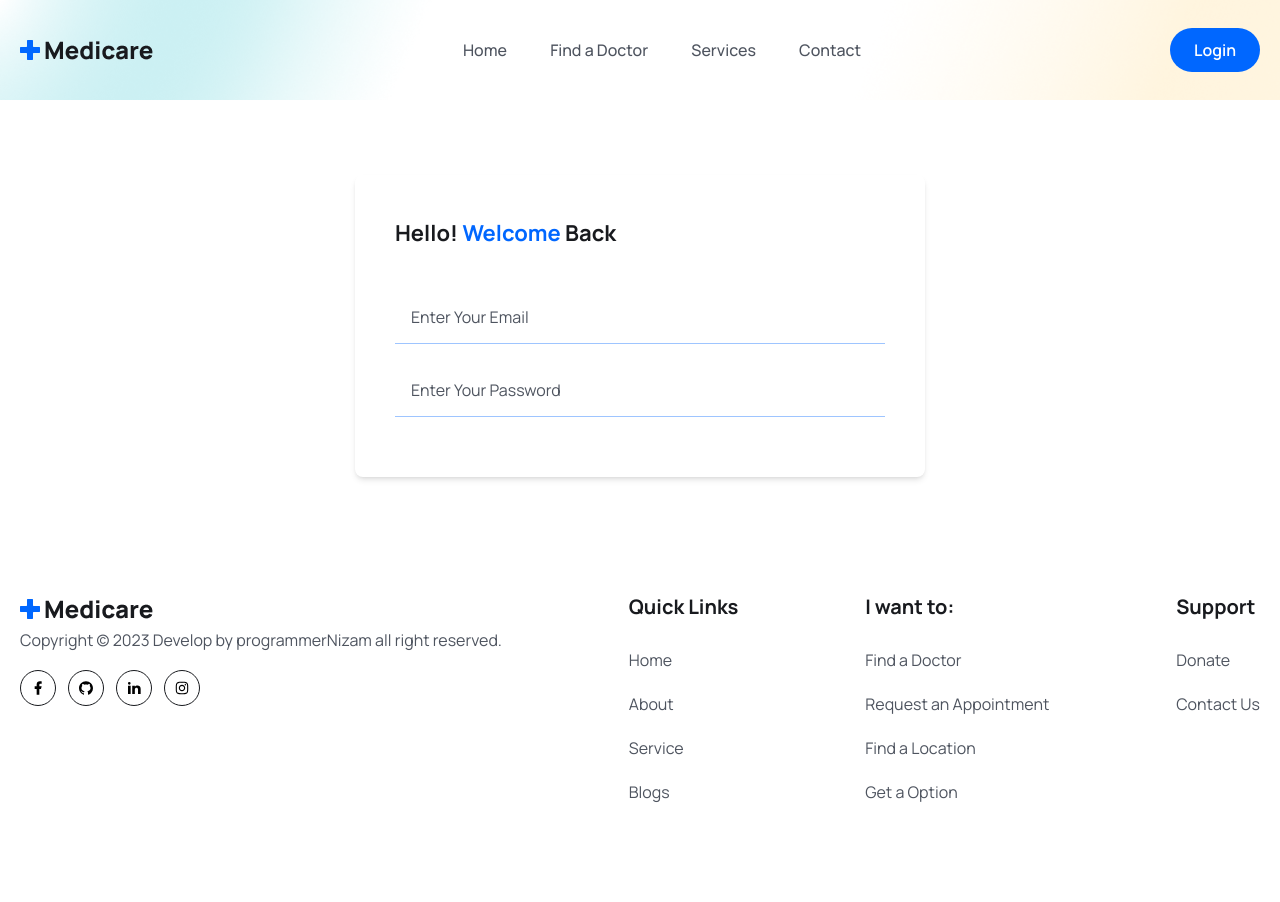
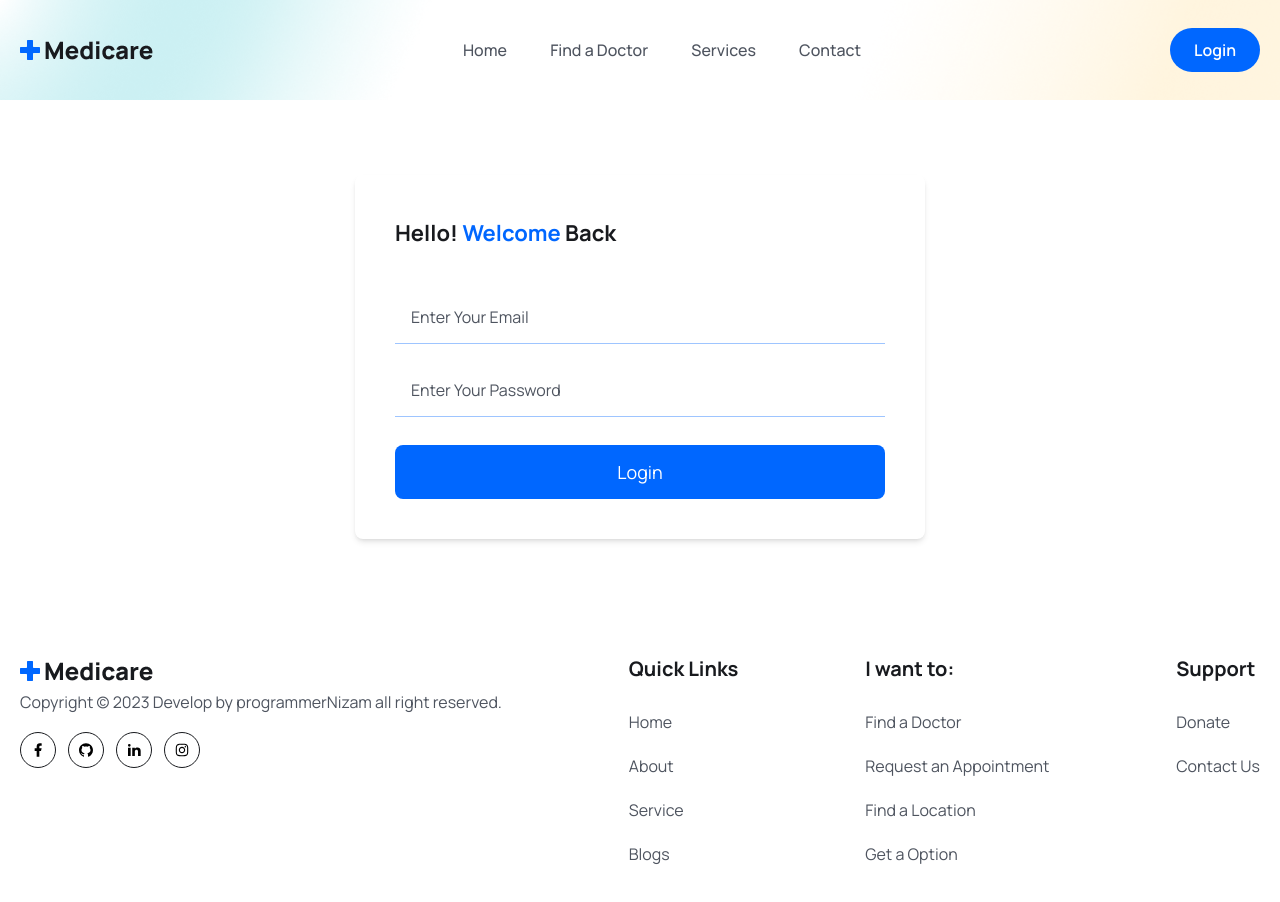
Before and after one commit to programmernizam/medicare, a React (Vite) app: page /login in a window 1280 px wide. Shown: the top 902 px of the page. Built offline with nearby package versions, Linux system fonts and the light colour scheme.

Commit message:
Login form submit button added

```diff
--- a/src/pages/Login.jsx
+++ b/src/pages/Login.jsx
@@ -35,6 +35,14 @@ const Login = () => {
               className="w-full px-4 py-3 border-b border-solid border-[#0066ff61] focus:outline-none focus:border-b-primaryColor text-[16px] leading-7 text-headingColor placeholder:text-textColor cursor:pointer"
             />
           </div>
+          <div className="mt-7">
+            <button
+              type="submit"
+              className="w-full bg-primaryColor text-white text-[18px] leading-[30px] rounded-lg px-4 py-3"
+            >
+              Login
+            </button>
+          </div>
         </form>
       </div>
     </section>
```
